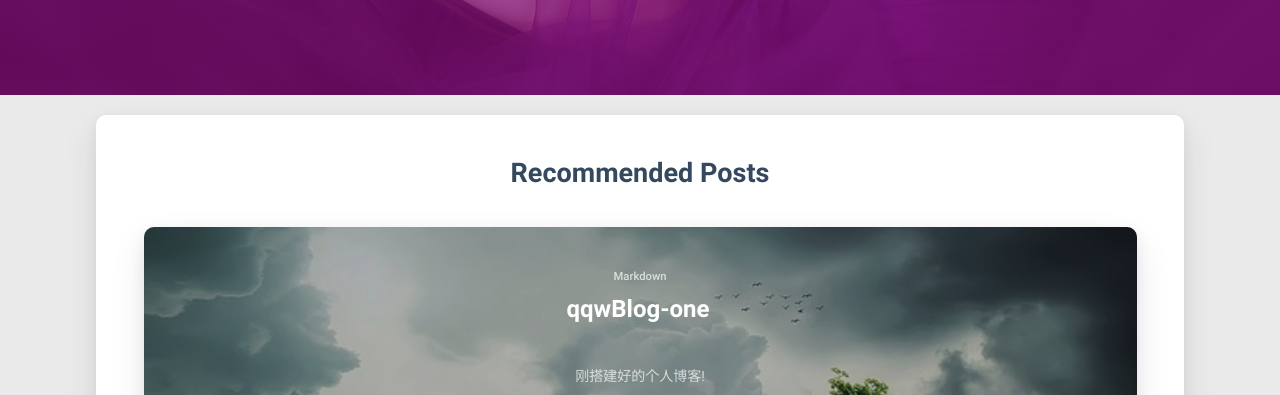
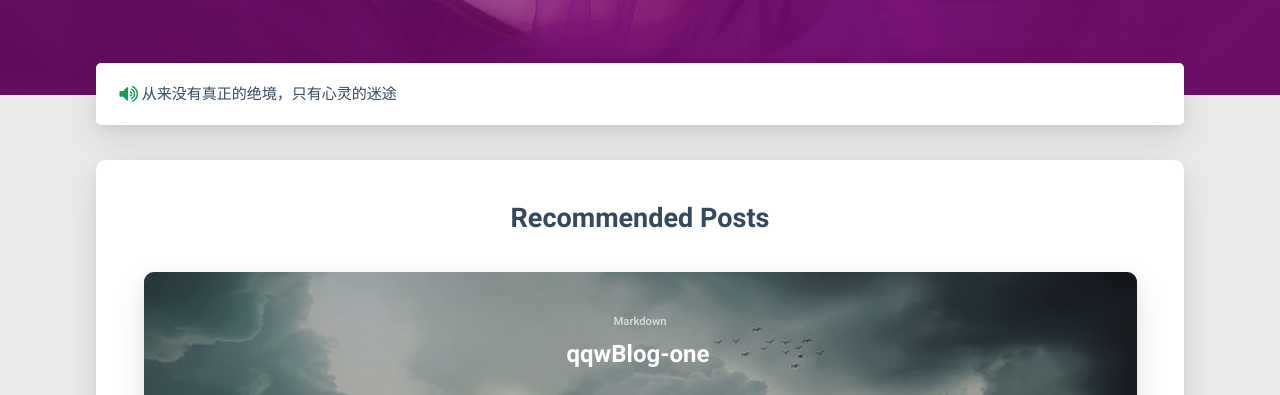
Before and after one commit to Resolute-qqw/Resolute-qqw.github.io, a plain HTML site: page index.html in a window 1280 px wide. Shown: the part 705-1100 px from the top of the page. Drawn offline with Linux system fonts and the light colour scheme; no server answers.

Commit message:
Site updated: 2018-11-24 11:50:18

```diff
--- a/index.html
+++ b/index.html
@@ -311,6 +311,14 @@ $('.bg-cover').css('background-image', 'url(/medias/banner/' + new Date().getDay
 <main class="content">
 
 
+    <div class="container notice">
+        <div class="card">
+            <div class="card-content">
+                <i class="fa fa-volume-up fa-lg fa-fw text-color"></i>从来没有真正的绝境，只有心灵的迷途
+            </div>
+        </div>
+    </div>
+
 
     <div id="recommend-sections">
 
```
